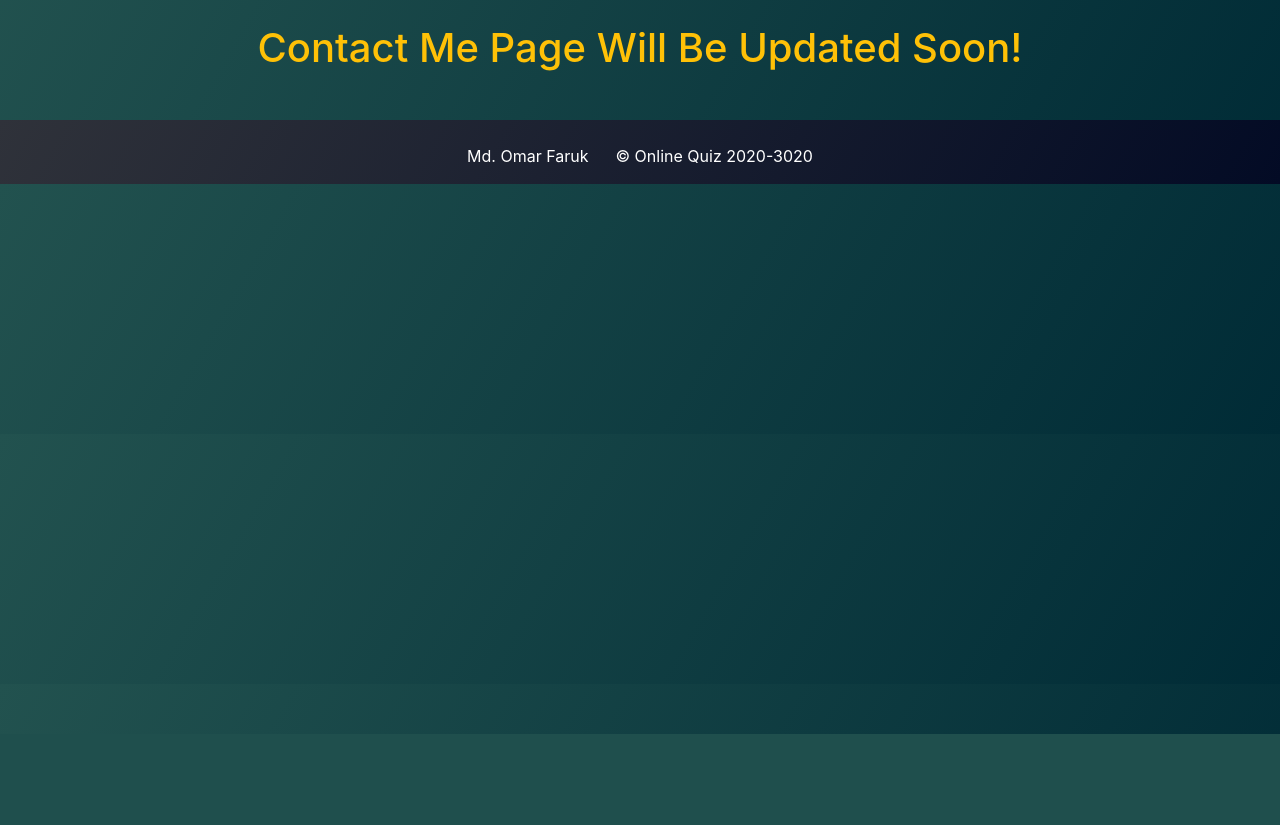
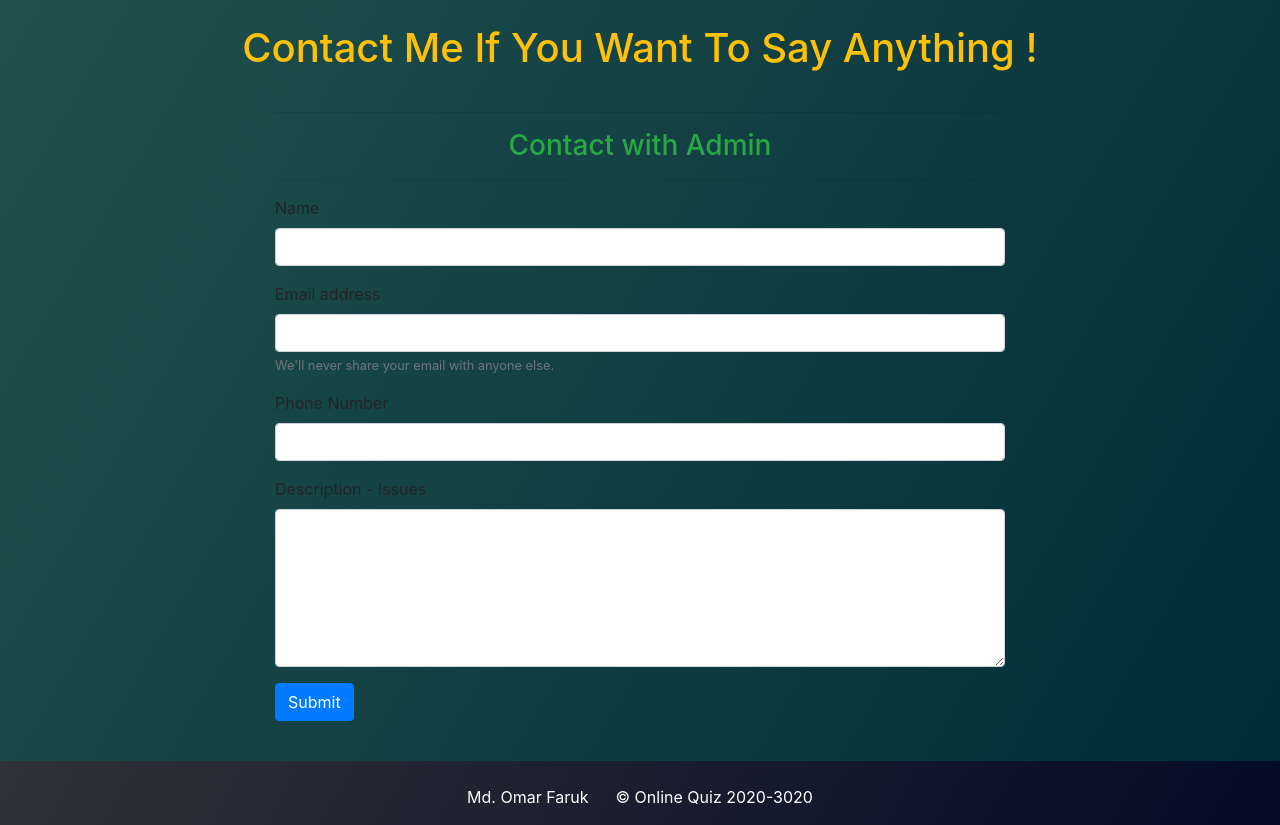
Before and after one commit to IamOmaR22/A-Simple-Calculator-App-With-Django-and-JavaScript, a Django app: page /contact in a window 1280 px wide. Shown: the part 66-891 px from the top of the page. Before the commit the page ends 800 px from the top, so only its background shows below. Run offline with Django 3.2, Linux system fonts and the light colour scheme; some libraries are stand-ins or nearby versions; some web fonts are replaced.

Commit message:
Contact template

```diff
--- a/calculator/settings.py
+++ b/calculator/settings.py
@@ -123,3 +123,8 @@ STATIC_URL = '/static/'
 STATICFILES_DIRS = [
     os.path.join(BASE_DIR, 'static')   ## location/address of the static folder
 ]
+
+from django.contrib.messages import constants as messages
+MESSAGE_TAGS = {
+    messages.ERROR: 'danger'
+}
--- a/templates/calcu_app/contact.html
+++ b/templates/calcu_app/contact.html
@@ -5,8 +5,39 @@
 
 {% include '_partials/navbar.html' %}
 
-<h1 class="text-center my-4 text-warning">Contact Me Page Will Be Updated Soon!</h1>
-
+<h1 class="text-center my-4 text-warning">Contact Me If You Want To Say Anything !</h1>
+<div class="container my-3">
+    <div class="row">
+        <div class="col-2"></div>
+        <div class="col-8">
+            <hr>
+            <h3 class="text-success text-center">Contact with Admin</h3>
+            <hr>
+            <form action="/contact" method="POST">
+                {% csrf_token %}
+                <div class="form-group">
+                    <label for="name">Name</label>
+                    <input type="text" class="form-control" id="name" name="name" aria-describedby="name">
+                </div>
+                <div class="form-group">
+                    <label for="email">Email address</label>
+                    <input type="email" class="form-control" id="email" name="email" aria-describedby="emailHelp">
+                    <small id="emailHelp" class="form-text text-muted">We'll never share your email with anyone
+                        else.</small>
+                </div>
+                <div class="form-group">
+                    <label for="phone">Phone Number</label>
+                    <input type="phone" class="form-control" id="phone" name="phone">
+                </div>
+                <div class="form-group">
+                    <label for="content">Description - Issues</label>
+                    <textarea class="form-control" name="content" id="content" cols="30" rows="6"></textarea>
+                </div>
+                <button type="submit" class="btn btn-primary">Submit</button>
+            </form>
+        </div>
+    </div>
+</div>
 <br>
 {% include '_partials/footer.html' %}
 {% endblock %}
```
